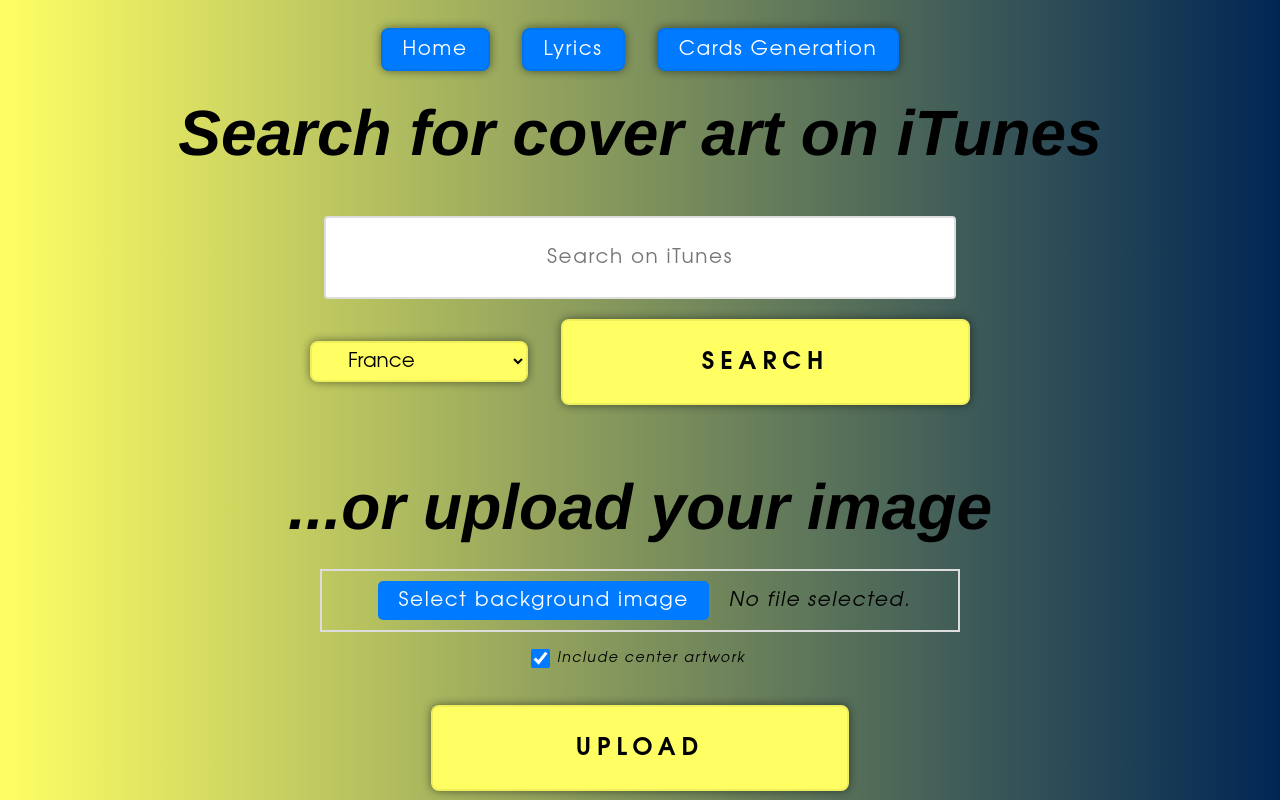
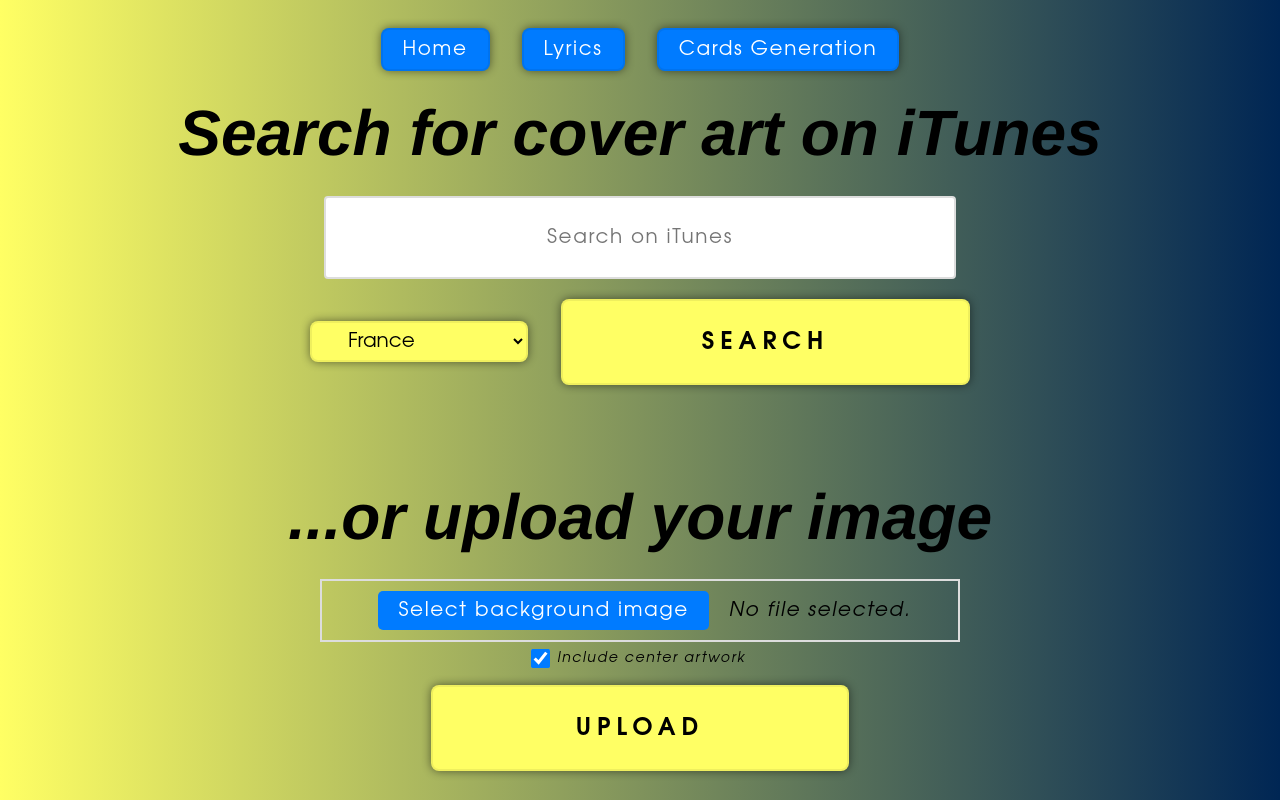
Before and after one commit to Thomas-Fernandes/GTFR-CG, a React (Vite) app in the folder front-end/: page /artwork-generation in a window 1280 px wide. Shown: the top 800 px of the page. Built offline with nearby package versions, Linux system fonts and the light colour scheme.

Commit message:
[098] adjust style on artgen

```diff
--- a/front-end/src/pages/ArtworkGeneration/ArtworkGeneration.css
+++ b/front-end/src/pages/ArtworkGeneration/ArtworkGeneration.css
@@ -1,10 +1,6 @@
 #artwork-generation {
     form {
         &#itunes {
-            #itunes-text {
-                margin-bottom: 0;
-            }
-
             .itunes-search {
                 width: 33rem;
 
@@ -15,7 +11,11 @@
             }
         }
 
-        input {
+        &#local>div>label {
+            padding-top: .5rem;
+        }
+
+        input[type="submit"] {
             padding: 1.5rem;
             margin: 1rem 0;
 
@@ -25,6 +25,10 @@
                 width: 75%;
                 margin-bottom: 1%;
             }
+        }
+
+        input[type="text"] {
+            margin: 0;
         }
     }
 
@@ -90,4 +94,7 @@
         }
     }
 
+    hr {
+        margin-top: 2rem;
+    }
 }
```
